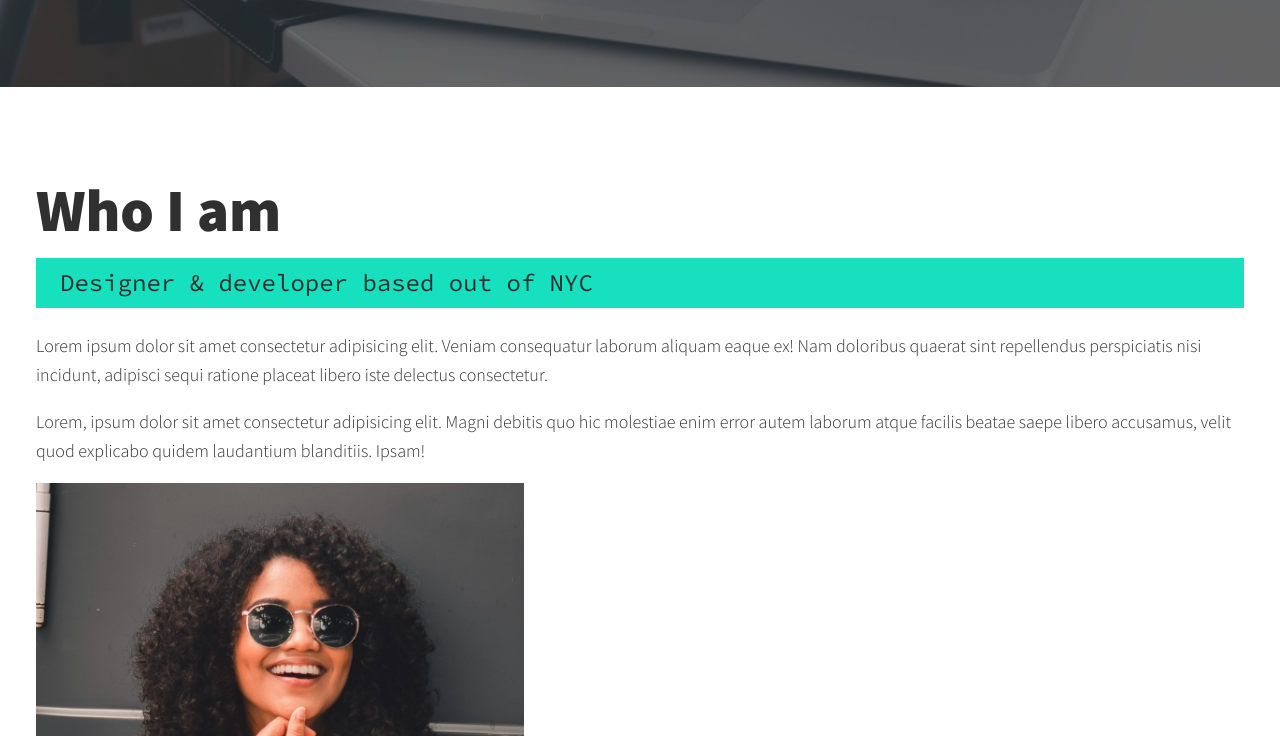
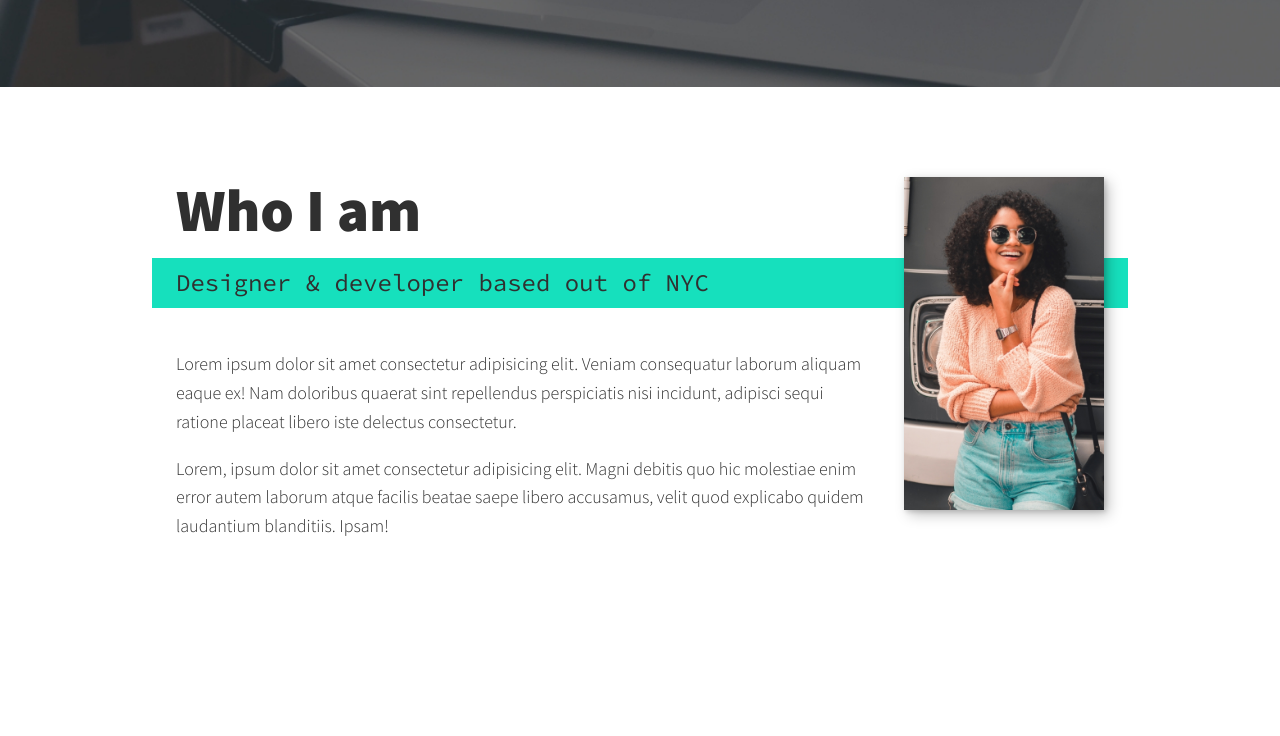
Before and after one commit to jugoslavjeftenic/course-scrimba-build-and-deploy-your-portfolio, a plain HTML site: page index.html in a window 1280 px wide. Shown: the part 1130-1866 px from the top of the page. Drawn offline with nearby package versions, Linux system fonts and the light colour scheme.

Commit message:
Finished About me section

```diff
--- a/css/style.css
+++ b/css/style.css
@@ -207,3 +207,44 @@ nav { display: none; }
         margin-left: 2em;
     }
 }
+
+.about-me {
+    max-width: 1000px;
+    margin: 0 auto;
+}
+
+.about-me__img {
+    box-shadow: var(--bs);
+}
+
+.section__subtitle--about {
+    grid-column: 1 / -1;
+    grid-row: 2;
+    position: relative;
+    left: -1em;
+    width: calc(100% + 2em);
+    padding-left: 1em;
+    padding-right: calc(200px + 4em);
+}
+
+@media (min-width: 600px) {
+    .about-me {
+        display: grid;
+        grid-template-columns: 1fr 200px;
+        grid-template-areas:
+            "title img"
+            "subtitle img"
+            "text img";
+        grid-column-gap: 2em;
+    }
+
+    .section__title--about {
+        grid-area: title;
+    }
+
+    .about-me__img {
+        grid-area: img;
+        position: relative;
+        z-index: 2;
+    }
+}
--- a/index.html
+++ b/index.html
@@ -67,7 +67,7 @@
                 <p>Lorem ipsum dolor sit amet consectetur adipisicing elit. Veniam consequatur laborum aliquam eaque ex! Nam doloribus quaerat sint repellendus perspiciatis nisi incidunt, adipisci sequi ratione placeat libero iste delectus consectetur.</p>
                 <p>Lorem, ipsum dolor sit amet consectetur adipisicing elit. Magni debitis quo hic molestiae enim error autem laborum atque facilis beatae saepe libero accusamus, velit quod explicabo quidem laudantium blanditiis. Ipsam!</p>
             </div>
-            <img src="img/dev-jane-02.jpg" alt="Jane leaning against bus">
+            <img src="img/dev-jane-02.jpg" alt="Jane leaning against bus" class="about-me__img">
         </section>
 
         <!-- My Work -->
```
